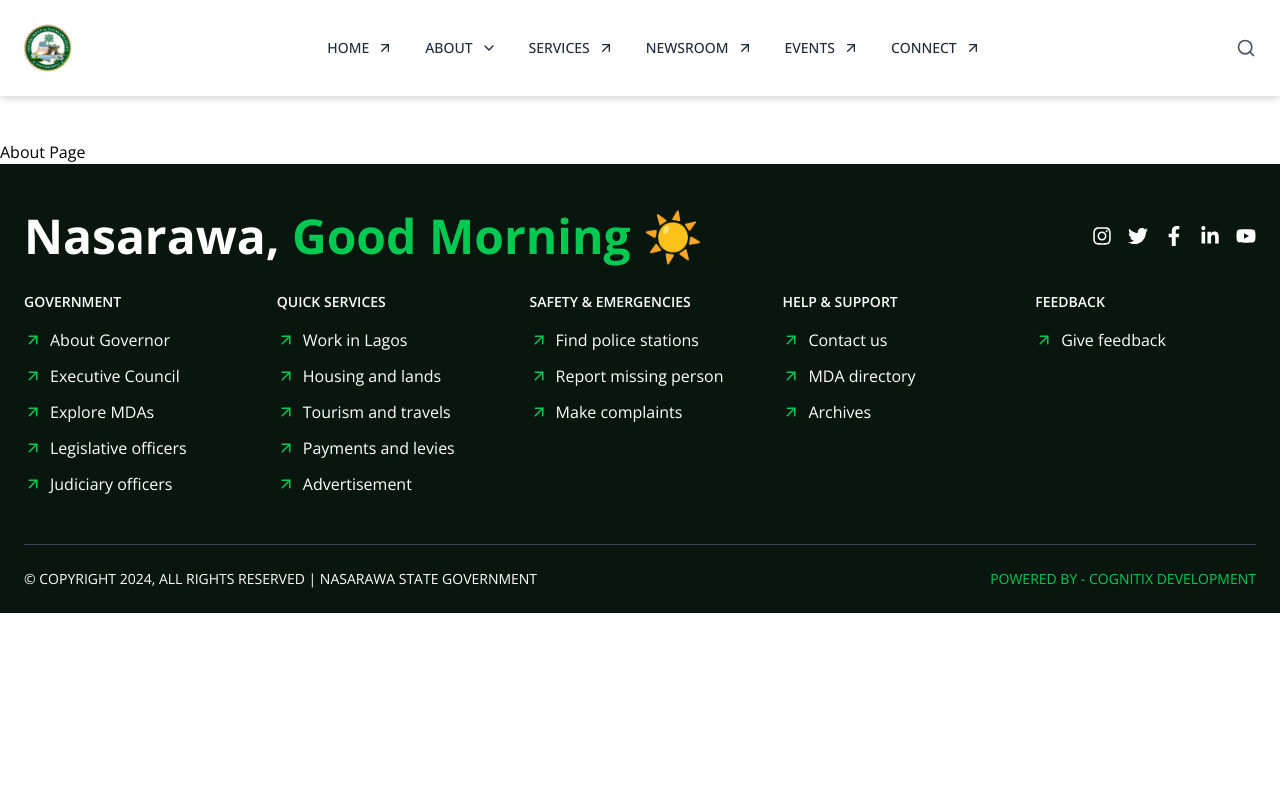
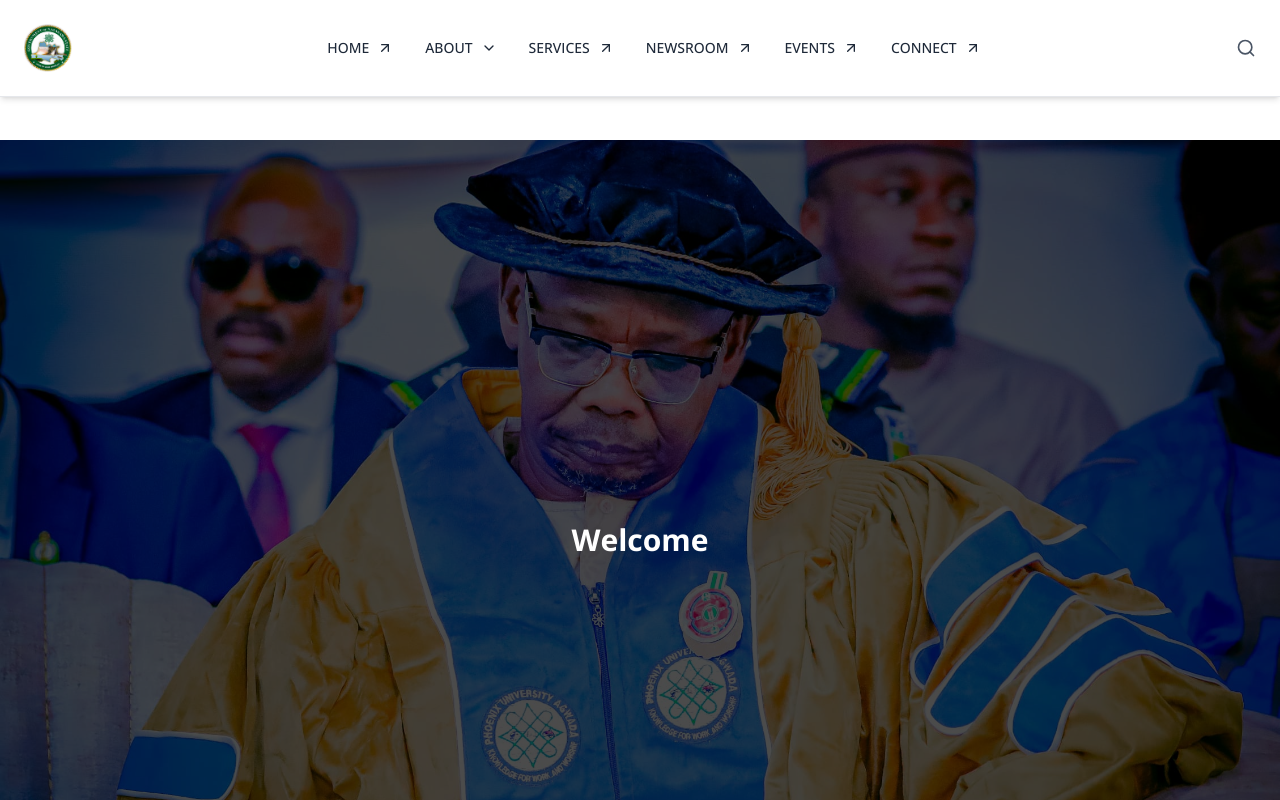
Before and after one commit to Youssoufai/nasarawa-state, a Next.js app: page /about in a window 1280 px wide. Shown: the top 800 px of the page. Built offline with nearby package versions, Linux system fonts and the light colour scheme.

Commit message:
about page

```diff
--- a/app/about/page.jsx
+++ b/app/about/page.jsx
@@ -1,11 +1,19 @@
-import React from 'react'
+import React from 'react';
 
 const Page = () => {
     return (
         <>
-            <h2>About Page</h2>
+            <section className="relative h-screen bg-[url('/governor.jpeg')] bg-center bg-cover">
+                {/* Dark Overlay */}
+                <div className="absolute inset-0 bg-black/70"></div>
+
+                {/* Content Goes Here */}
+                <div className="relative z-10 flex items-center justify-center h-full text-white">
+                    <h1 className="text-3xl font-bold">Welcome</h1>
+                </div>
+            </section>
         </>
-    )
-}
+    );
+};
 
 export default Page;
```
